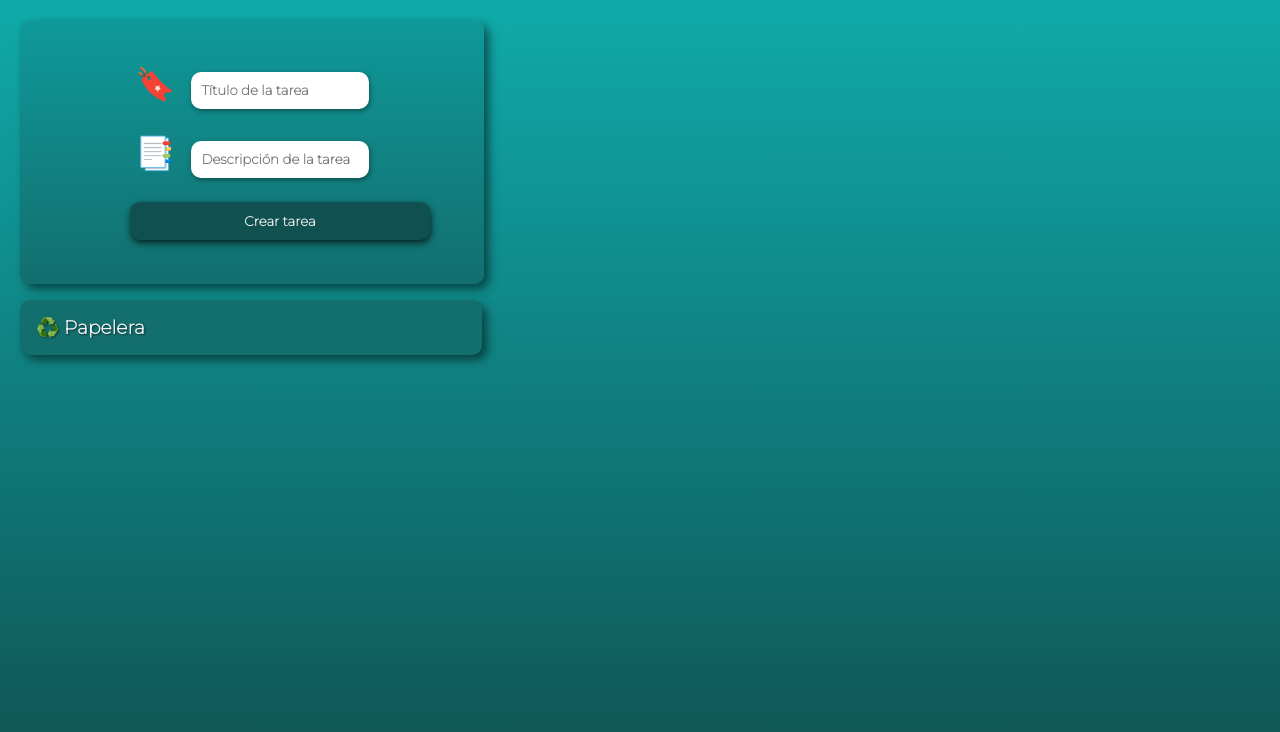
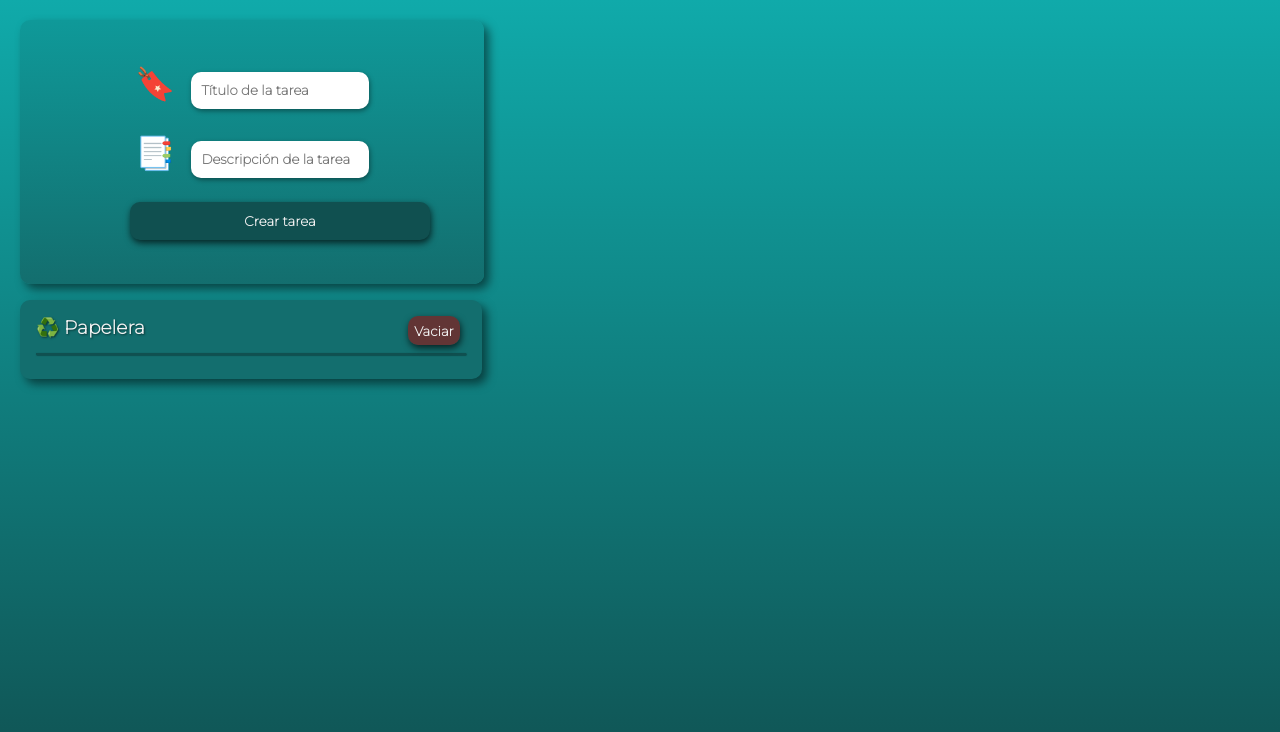
Before and after one commit to lumusitech/frontend-angular-basic-task-app, an Angular app: page / in a window 1280 px wide. Shown: the top 732 px of the page. Built offline with nearby package versions, Linux system fonts and the light colour scheme.

Commit message:
refactoring on recyclerbin and destroy all function

```diff
--- a/src/app/app.component.html
+++ b/src/app/app.component.html
@@ -5,7 +5,11 @@
     </div>
 
     <div class="container__recyclerbin">
-      <h3>♻️ Papelera</h3>
+      <div class="container__recyclerbin-header">
+        <h3>♻️ Papelera</h3>
+        <button (click)="onClick()">Vaciar</button>
+      </div>
+      <hr class="line" />
       <app-recycler-bin [currentList]="taskList"></app-recycler-bin>
     </div>
   </div>
--- a/src/app/app.component.sass
+++ b/src/app/app.component.sass
@@ -38,9 +38,33 @@
     position: absolute
     top: 300px
     left: 20px
+    &-header
+      display: grid
+      grid-template-columns: 5fr 1fr
+      & button
+        margin-left: 1em
+        width: fit-content
+        padding: .5em
+        border: none
+        border-radius: 10px
+        color: #f2f2f2
+        box-shadow: 1px 3px 7px rgba(0, 0, 0, .7)
+        transition: all .2s
+        background: rgba(150, 15, 15, .6)
+        &:focus
+          outline: none
+        &:active
+          border: none
+          background: rgba(250, 15, 15, .7)!important
+          box-shadow: 1px 1px 5px rgba(0, 0, 0, .5)
+        &:hover
+          background: rgba(200, 15, 15, .7)
+          cursor: pointer
 
-    &:hover
-      box-shadow: 1px 2px 5px rgba(0, 0, 0, .4)
-    & h3
-      text-shadow: 1px 1px 2px rgba(0, 0, 0, .5)
-      margin: 0
+      & h3
+        text-shadow: 1px 1px 2px rgba(0, 0, 0, .5)
+        margin: 0
+    .line
+      border: .5px solid #105050
+      background: #105050
+      box-shadow: .5px .5px 1px rgba(0, 0, 0, 0.5)
--- a/src/app/app.component.ts
+++ b/src/app/app.component.ts
@@ -18,4 +18,9 @@ export class AppComponent {
     $event.id = this.taskList.length;
     this.taskList.push($event);
   }
+
+  onClick(): void {
+    let confirmed = confirm("Vaciar la papelera de notas?");
+    if (confirmed) this.taskList = this.taskList.filter(task => !task.deleted);
+  }
 }
```
